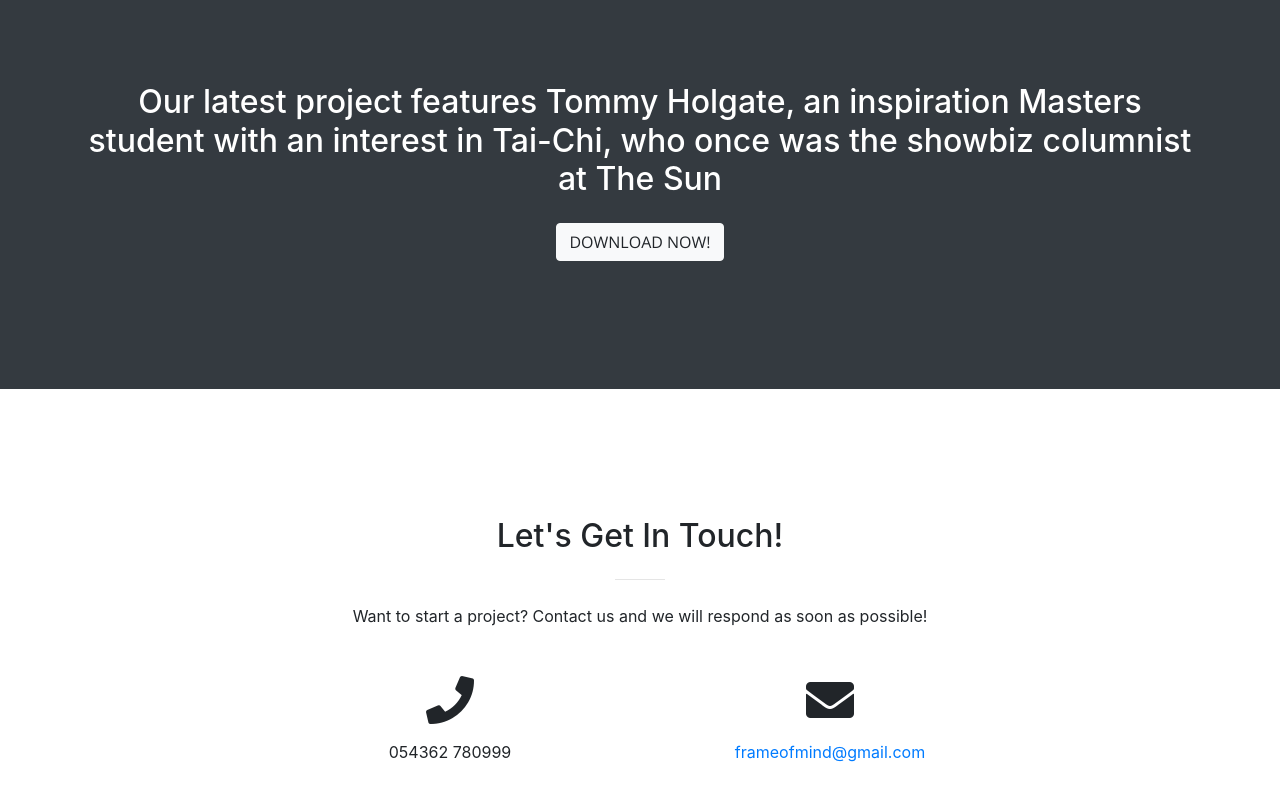
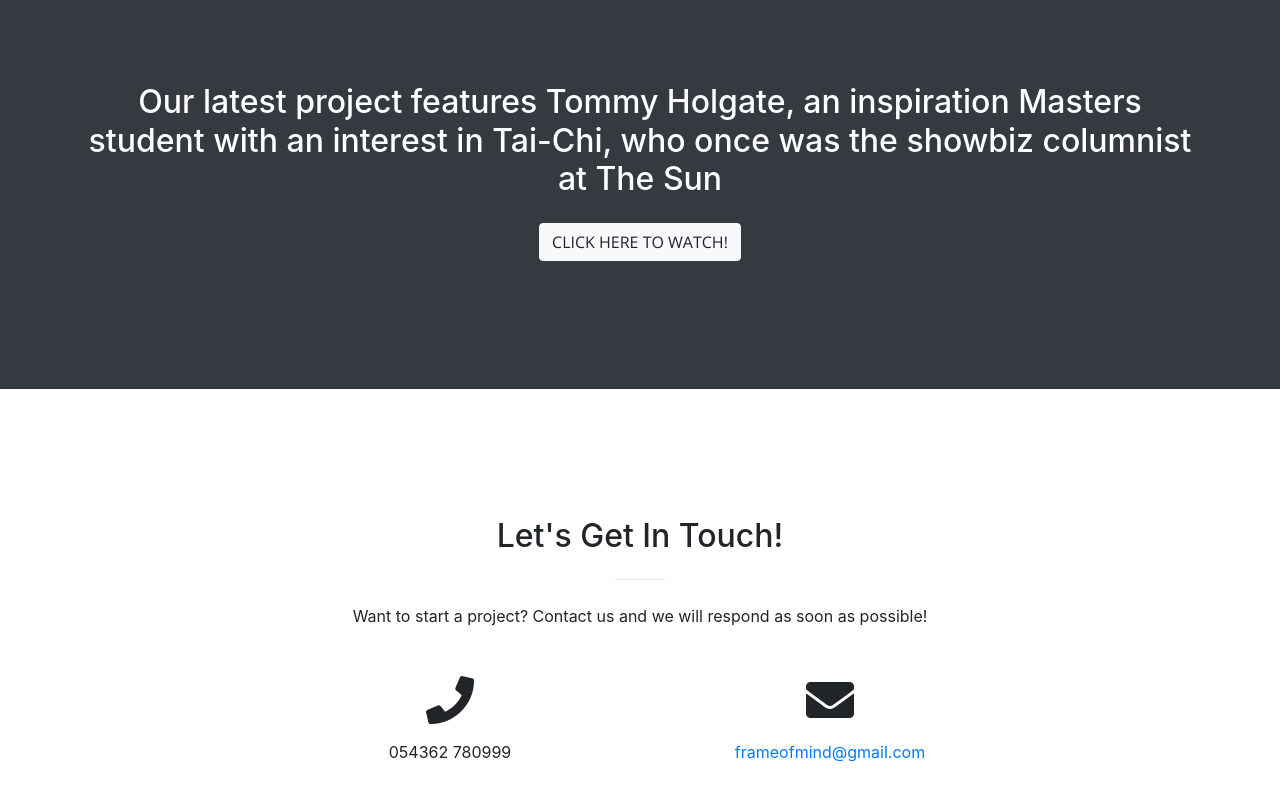
Before and after one commit to alisonhill/creative, a website with bundled scripts: page index.html in a window 1280 px wide. Shown: the part 1805-2605 px from the top of the page. Built offline with nearby package versions, Linux system fonts and the light colour scheme.

Commit message:
Update index.html

```diff
--- a/index.html
+++ b/index.html
@@ -132,7 +132,7 @@
     <section class="bg-dark text-white">
       <div class="container text-center">
         <h2 class="mb-4">Our latest project features Tommy Holgate, an inspiration Masters student with an interest in Tai-Chi, who once was the showbiz columnist at The Sun</h2>
-        <a class="btn btn-light btn-xl sr-button" href="http://startbootstrap.com/template-overviews/creative/">Download Now!</a>
+        <a class="btn btn-light btn-xl sr-button" href="http://startbootstrap.com/template-overviews/creative/">Click Here To Watch!</a>
       </div>
     </section>
 
```
